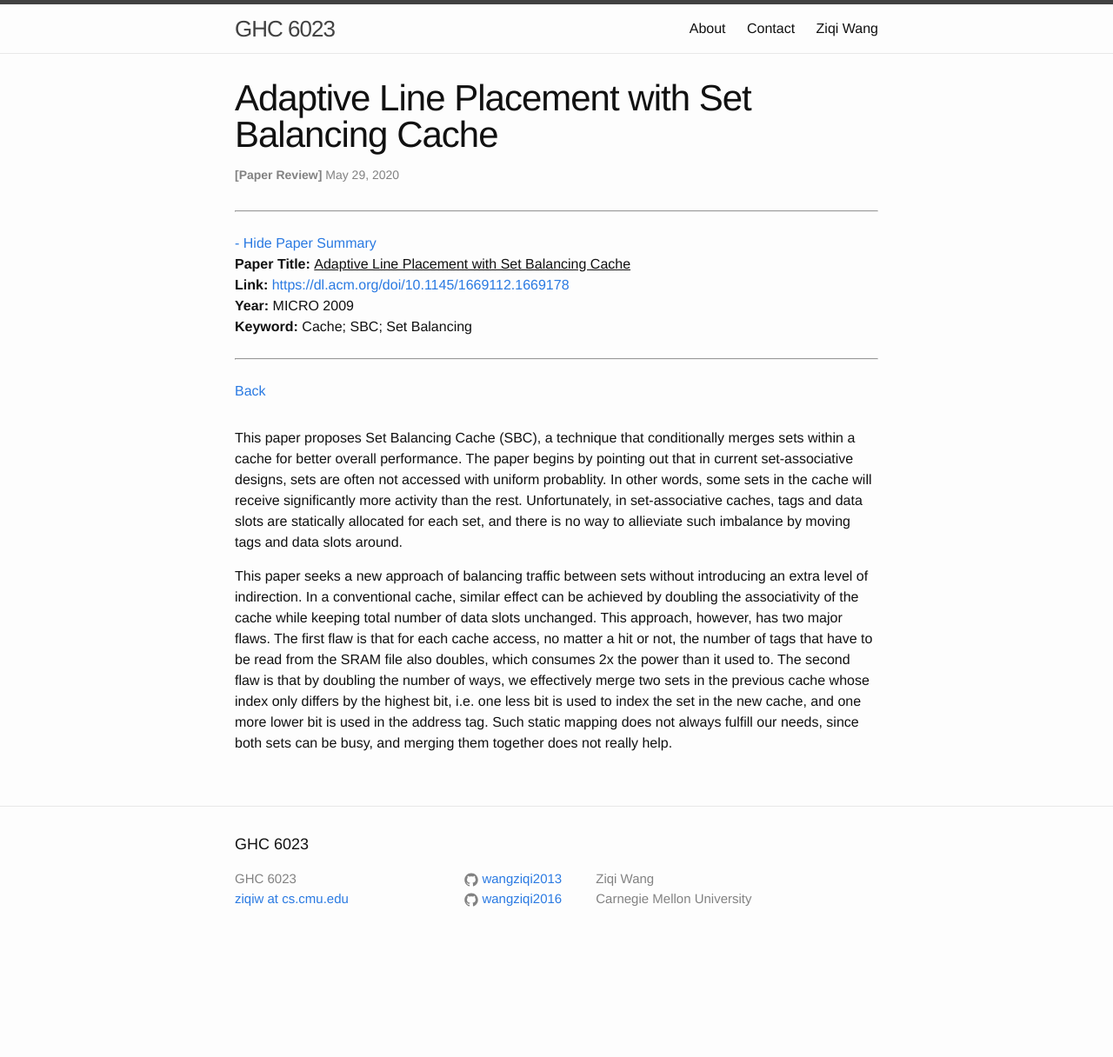
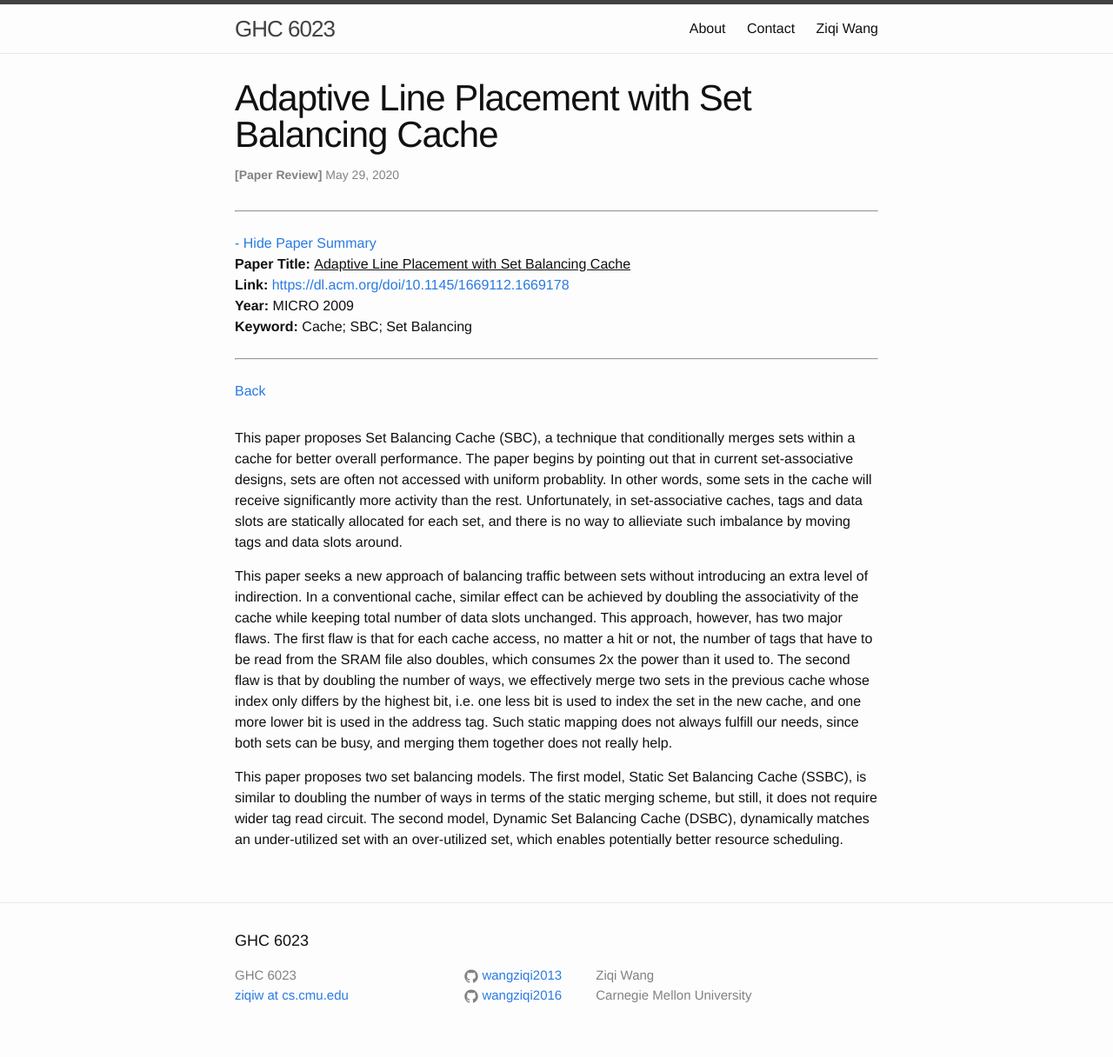
Before and after one commit to wangziqi2013/wangziqi2013.github.io, a Jekyll site: the page built from _posts/2020-05-29-sbc.markdown, in a window 1280 px wide. Shown: the whole page at 87% size. Built offline with Jekyll 4.4.1, drawn with Linux system fonts in a browser that asks for light colours; before the commit the page ends 1105 px from its top, so only the background shows below that.

Commit message:
Adding two types

```diff
--- a/_posts/2020-05-29-sbc.markdown
+++ b/_posts/2020-05-29-sbc.markdown
@@ -27,3 +27,8 @@ access, no matter a hit or not, the number of tags that have to be read from the
 in the previous cache whose index only differs by the highest bit, i.e. one less bit is used to index the set in the
 new cache, and one more lower bit is used in the address tag. Such static mapping does not always fulfill our needs,
 since both sets can be busy, and merging them together does not really help.
+
+This paper proposes two set balancing models. The first model, Static Set Balancing Cache (SSBC), is similar to doubling
+the number of ways in terms of the static merging scheme, but still, it does not require wider tag read circuit. The
+second model, Dynamic Set Balancing Cache (DSBC), dynamically matches an under-utilized set with an over-utilized set,
+which enables potentially better resource scheduling.
```
